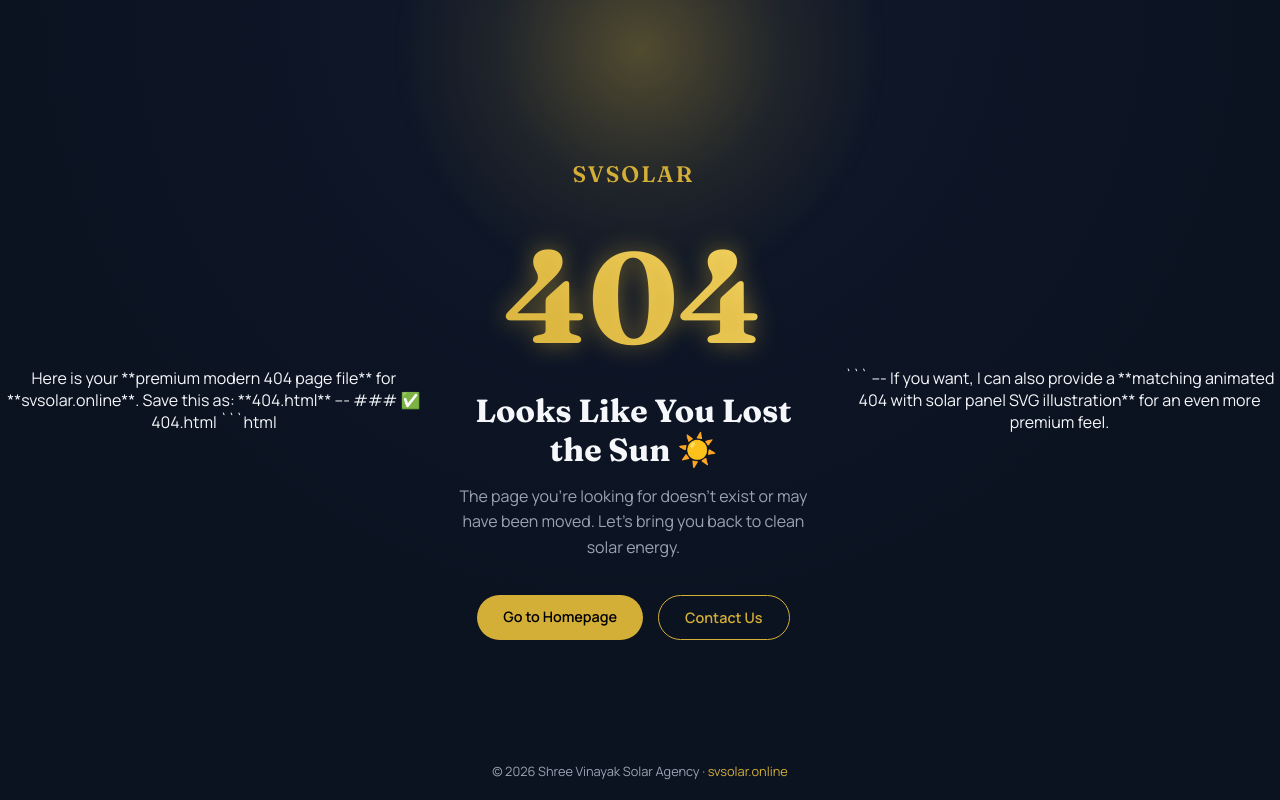
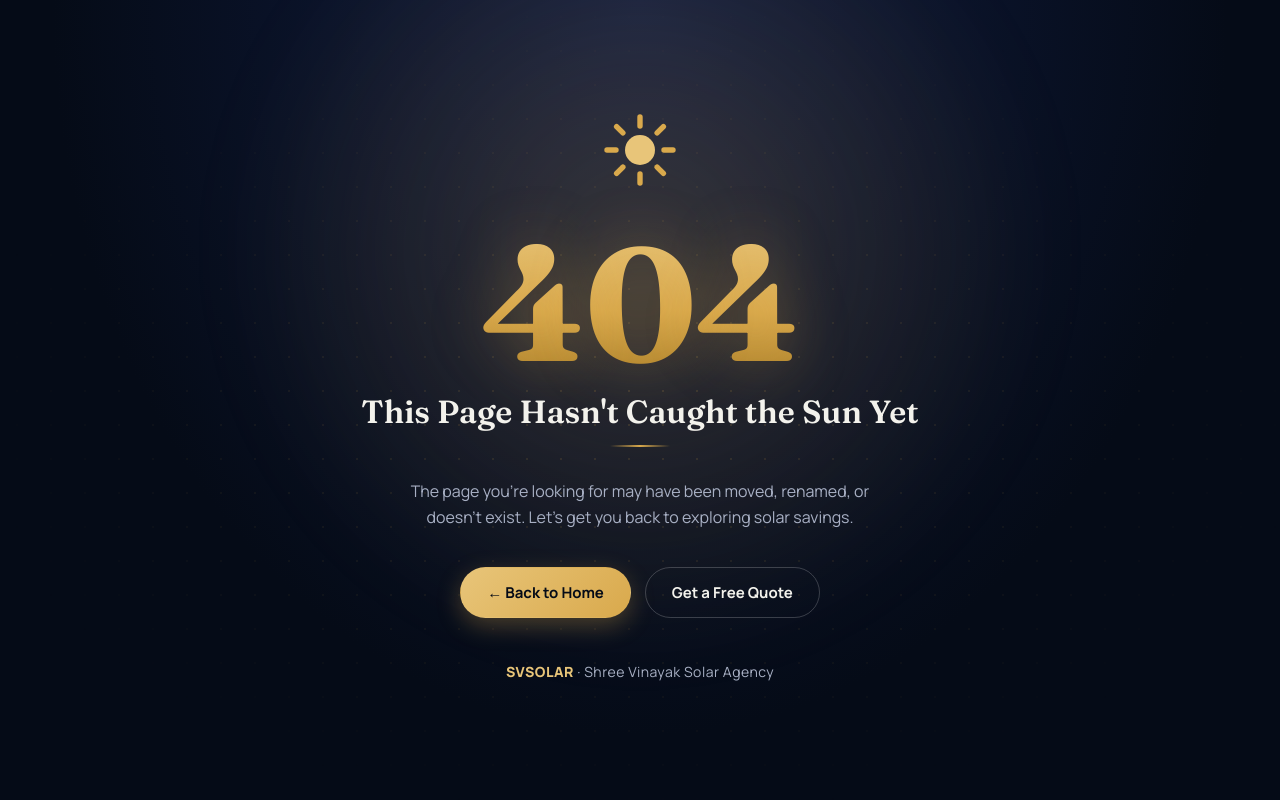
Before and after one commit to Ajaytechgenius/svsolar, a plain HTML site: page 404.html in a window 1280 px wide. Drawn offline with Linux system fonts and the light colour scheme.

Commit message:
Revise 404 page layout and styles
Updated the 404 page with enhanced styling and content.

````diff
--- a/404.html
+++ b/404.html
@@ -1,207 +1,238 @@
-Here is your **premium modern 404 page file** for **svsolar.online**.
-Save this as: **404.html**
-
----
-
-### ✅ 404.html
-
-```html
 <!DOCTYPE html>
 <html lang="en">
 <head>
-  <meta charset="UTF-8" />
-  <meta name="viewport" content="width=device-width, initial-scale=1.0" />
-  <title>Page Not Found | SVSOLAR</title>
-  <meta name="robots" content="noindex" />
+<meta charset="UTF-8">
+<meta name="viewport" content="width=device-width, initial-scale=1.0">
+<title>Page Not Found | Shree Vinayak Solar Agency (SVSOLAR)</title>
+<meta name="description" content="The page you're looking for has wandered off. Head back to SVSOLAR home for solar subsidy calculators, services, and more.">
+<meta name="robots" content="noindex, follow">
+<link rel="icon" href="/icon-192.png" type="image/png">
 
-  <!-- Google Fonts -->
 <link rel="preconnect" href="https://fonts.googleapis.com">
-  <link href="https://fonts.googleapis.com/css2?family=Fraunces:wght@600;700&family=Manrope:wght@300;400;500;600&display=swap" rel="stylesheet">
+<link rel="preconnect" href="https://fonts.gstatic.com" crossorigin>
+<link href="https://fonts.googleapis.com/css2?family=Fraunces:opsz,wght@9..144,400;9..144,600;9..144,700&family=Manrope:wght@400;500;600;700;800&display=swap" rel="stylesheet">
 
 <style>
-    :root {
-      --navy: #0b1220;
-      --gold: #d4af37;
-      --light: #f5f7fa;
-      --gray: #9aa4b2;
+  :root{
+    --navy-950:#050b17;
+    --navy-900:#0a1330;
+    --navy-800:#101c40;
+    --navy-700:#182852;
+    --gold-500:#d9a94c;
+    --gold-400:#e8c579;
+    --gold-glow: rgba(217,169,76,0.35);
+    --text-light:#f3f2ec;
+    --text-muted:#a8b0c4;
   }
 
-    * {
-      margin: 0;
-      padding: 0;
-      box-sizing: border-box;
+  *{margin:0;padding:0;box-sizing:border-box;}
+
+  body{
+    min-height:100vh;
+    background: radial-gradient(ellipse at 50% 0%, var(--navy-800) 0%, var(--navy-950) 65%);
+    color:var(--text-light);
+    font-family:'Manrope', sans-serif;
+    display:flex;
+    align-items:center;
+    justify-content:center;
+    overflow:hidden;
+    position:relative;
   }
 
-    body {
-      font-family: 'Manrope', sans-serif;
-      background: radial-gradient(circle at top, #111a2e 0%, #0b1220 60%);
-      color: var(--light);
-      height: 100vh;
-      display: flex;
-      align-items: center;
-      justify-content: center;
-      overflow: hidden;
-      text-align: center;
+  /* Ambient sun glow */
+  .glow{
+    position:absolute;
+    top:-200px;
+    left:50%;
+    transform:translateX(-50%);
+    width:900px;
+    height:900px;
+    background: radial-gradient(circle, var(--gold-glow) 0%, transparent 65%);
+    filter: blur(40px);
+    animation: pulse 6s ease-in-out infinite;
+    pointer-events:none;
   }
 
-    .container {
-      max-width: 650px;
-      padding: 40px 20px;
-      animation: fadeIn 1.2s ease forwards;
+  @keyframes pulse{
+    0%,100%{ opacity:0.55; transform:translateX(-50%) scale(1); }
+    50%{ opacity:0.85; transform:translateX(-50%) scale(1.08); }
   }
 
-    .logo {
-      font-family: 'Fraunces', serif;
-      font-size: 1.4rem;
-      letter-spacing: 2px;
-      margin-bottom: 30px;
-      color: var(--gold);
+  /* Floating dot grid background */
+  .dots{
+    position:absolute;
+    inset:0;
+    background-image: radial-gradient(rgba(217,169,76,0.15) 1.5px, transparent 1.5px);
+    background-size: 34px 34px;
+    mask-image: radial-gradient(ellipse at center, black 0%, transparent 75%);
+    pointer-events:none;
   }
 
-    .error-code {
-      font-size: 8rem;
-      font-weight: 700;
-      font-family: 'Fraunces', serif;
-      background: linear-gradient(45deg, var(--gold), #ffdf70);
-      -webkit-background-clip: text;
-      -webkit-text-fill-color: transparent;
-      animation: glow 3s ease-in-out infinite alternate;
+  .container{
+    position:relative;
+    z-index:2;
+    text-align:center;
+    padding:40px 24px;
+    max-width:640px;
   }
 
-    h1 {
-      font-family: 'Fraunces', serif;
-      font-size: 2rem;
-      margin: 15px 0;
+  .sun-icon{
+    width:72px;
+    height:72px;
+    margin:0 auto 28px;
+    animation: float 4s ease-in-out infinite;
   }
 
-    p {
-      color: var(--gray);
-      margin-bottom: 35px;
-      font-size: 1rem;
-      line-height: 1.6;
+  @keyframes float{
+    0%,100%{ transform:translateY(0); }
+    50%{ transform:translateY(-10px); }
   }
 
-    .buttons {
-      display: flex;
-      justify-content: center;
-      gap: 15px;
-      flex-wrap: wrap;
+  .error-code{
+    font-family:'Fraunces', serif;
+    font-weight:700;
+    font-size:clamp(80px, 18vw, 160px);
+    line-height:1;
+    letter-spacing:-2px;
+    background: linear-gradient(180deg, var(--gold-400) 0%, var(--gold-500) 55%, #a97e28 100%);
+    -webkit-background-clip:text;
+    background-clip:text;
+    color:transparent;
+    text-shadow: 0 0 60px var(--gold-glow);
+    margin-bottom:8px;
   }
 
-    .btn {
-      padding: 12px 26px;
-      border-radius: 40px;
-      font-size: 0.9rem;
-      font-weight: 600;
-      text-decoration: none;
-      transition: all 0.3s ease;
+  h1{
+    font-family:'Fraunces', serif;
+    font-weight:600;
+    font-size:clamp(22px, 4vw, 32px);
+    margin-bottom:14px;
+    color:var(--text-light);
   }
 
-    .btn-primary {
-      background: var(--gold);
-      color: #000;
+  p.sub{
+    color:var(--text-muted);
+    font-size:16px;
+    line-height:1.6;
+    max-width:460px;
+    margin:0 auto 36px;
   }
 
-    .btn-primary:hover {
-      background: #ffdf70;
-      transform: translateY(-3px);
+  .divider{
+    width:60px;
+    height:2px;
+    background: linear-gradient(90deg, transparent, var(--gold-500), transparent);
+    margin:0 auto 32px;
   }
 
-    .btn-outline {
-      border: 1px solid var(--gold);
-      color: var(--gold);
+  .actions{
+    display:flex;
+    flex-wrap:wrap;
+    gap:14px;
+    justify-content:center;
+    margin-bottom:44px;
   }
 
-    .btn-outline:hover {
-      background: var(--gold);
-      color: #000;
-      transform: translateY(-3px);
+  .btn{
+    display:inline-flex;
+    align-items:center;
+    gap:8px;
+    padding:14px 26px;
+    border-radius:50px;
+    font-family:'Manrope', sans-serif;
+    font-weight:700;
+    font-size:15px;
+    text-decoration:none;
+    transition: all .3s ease;
+    border:1px solid transparent;
+    cursor:pointer;
   }
 
-    /* subtle animated solar glow */
-    .sun-glow {
-      position: absolute;
-      top: -200px;
-      left: 50%;
-      transform: translateX(-50%);
-      width: 500px;
-      height: 500px;
-      background: radial-gradient(circle, rgba(212,175,55,0.4) 0%, rgba(212,175,55,0.1) 40%, transparent 70%);
-      border-radius: 50%;
-      animation: pulse 6s ease-in-out infinite;
-      z-index: -1;
+  .btn-primary{
+    background: linear-gradient(135deg, var(--gold-400), var(--gold-500));
+    color:var(--navy-950);
+    box-shadow: 0 8px 24px rgba(217,169,76,0.3);
+  }
+  .btn-primary:hover{
+    transform:translateY(-3px);
+    box-shadow: 0 12px 32px rgba(217,169,76,0.45);
   }
 
-    @keyframes glow {
-      from { text-shadow: 0 0 20px rgba(212,175,55,0.4); }
-      to { text-shadow: 0 0 40px rgba(212,175,55,0.8); }
+  .btn-outline{
+    background:transparent;
+    color:var(--text-light);
+    border:1px solid rgba(255,255,255,0.2);
+  }
+  .btn-outline:hover{
+    border-color:var(--gold-500);
+    color:var(--gold-400);
+    transform:translateY(-3px);
   }
 
-    @keyframes fadeIn {
-      from { opacity: 0; transform: translateY(20px); }
-      to { opacity: 1; transform: translateY(0); }
+  .brand{
+    display:flex;
+    align-items:center;
+    justify-content:center;
+    gap:10px;
+    color:var(--text-muted);
+    font-size:14px;
+    letter-spacing:0.5px;
   }
 
-    @keyframes pulse {
-      0%, 100% { transform: translateX(-50%) scale(1); opacity: 0.8; }
-      50% { transform: translateX(-50%) scale(1.1); opacity: 1; }
+  .brand strong{
+    color:var(--gold-400);
+    font-weight:800;
   }
 
-    footer {
-      position: absolute;
-      bottom: 20px;
-      font-size: 0.8rem;
-      color: var(--gray);
-      width: 100%;
-      text-align: center;
-    }
-
-    footer a {
-      color: var(--gold);
-      text-decoration: none;
-    }
-
-    footer a:hover {
-      text-decoration: underline;
-    }
-
-    @media (max-width: 500px) {
-      .error-code { font-size: 5rem; }
-      h1 { font-size: 1.5rem; }
+  @media (max-width:480px){
+    .actions{ flex-direction:column; align-items:stretch; }
+    .btn{ justify-content:center; }
   }
 </style>
 </head>
-
 <body>
 
-  <div class="sun-glow"></div>
+<div class="glow"></div>
+<div class="dots"></div>
 
 <div class="container">
-    <div class="logo">SVSOLAR</div>
+
+  <svg class="sun-icon" viewBox="0 0 24 24" fill="none" xmlns="http://www.w3.org/2000/svg">
+    <circle cx="12" cy="12" r="5" fill="#e8c579"/>
+    <g stroke="#d9a94c" stroke-width="1.8" stroke-linecap="round">
+      <line x1="12" y1="1" x2="12" y2="4"/>
+      <line x1="12" y1="20" x2="12" y2="23"/>
+      <line x1="1" y1="12" x2="4" y2="12"/>
+      <line x1="20" y1="12" x2="23" y2="12"/>
+      <line x1="4.2" y1="4.2" x2="6.3" y2="6.3"/>
+      <line x1="17.7" y1="17.7" x2="19.8" y2="19.8"/>
+      <line x1="4.2" y1="19.8" x2="6.3" y2="17.7"/>
+      <line x1="17.7" y1="6.3" x2="19.8" y2="4.2"/>
+    </g>
+  </svg>
 
   <div class="error-code">404</div>
-
-    <h1>Looks Like You Lost the Sun ☀️</h1>
-    <p>
-      The page you're looking for doesn’t exist or may have been moved.
-      Let’s bring you back to clean solar energy.
+  <h1>This Page Hasn't Caught the Sun Yet</h1>
+  <div class="divider"></div>
+  <p class="sub">
+    The page you're looking for may have been moved, renamed, or doesn't exist.
+    Let's get you back to exploring solar savings.
   </p>
 
-    <div class="buttons">
-      <a href="https://svsolar.online" class="btn btn-primary">Go to Homepage</a>
-      <a href="https://svsolar.online/#contact" class="btn btn-outline">Contact Us</a>
-    </div>
+  <div class="actions">
+    <a href="/" class="btn btn-primary">
+      ← Back to Home
+    </a>
+    <a href="/#contact" class="btn btn-outline">
+      Get a Free Quote
+    </a>
   </div>
 
-  <footer>
-    © 2026 Shree Vinayak Solar Agency ·
-    <a href="https://svsolar.online">svsolar.online</a>
-  </footer>
+  <div class="brand">
+    <span><strong>SVSOLAR</strong> · Shree Vinayak Solar Agency</span>
+  </div>
+
+</div>
 
 </body>
 </html>
-```
-
----
-
-If you want, I can also provide a **matching animated 404 with solar panel SVG illustration** for an even more premium feel.
````
Lines whose indentation alone changed are shown as unchanged.
